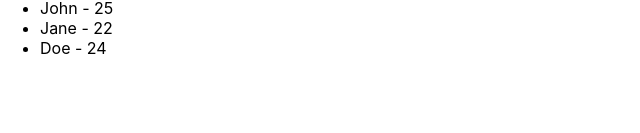
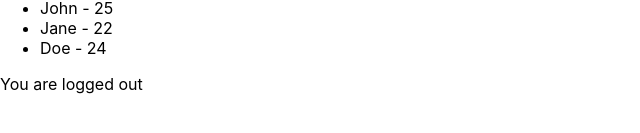
Before and after one commit to KanhaBacancy/React-my-app, a React (Create React App) app: page / in a window 1280 px wide. Shown: the part 321-454 px from the top of the page, without its empty margins (0-640 px from the left). Built offline with nearby package versions, Linux system fonts and the light colour scheme.

Commit message:
Add ConditionalRendering component

```diff
--- a/src/App.js
+++ b/src/App.js
@@ -5,6 +5,7 @@ import Greet from './Greet';
 import  Lifecycle from './Lifecycle'
 import  List from './List'
 import  Keys from './Keys'
+import  ConditionalRendering from './ConditionalRendering'
 
 function App() {
   return (
@@ -14,6 +15,7 @@ function App() {
       <Lifecycle />
       <List />
       <Keys />
+      <ConditionalRendering />
     </div>
   );
 }
--- /dev/null
+++ b/src/ConditionalRendering.js
@@ -0,0 +1,12 @@
+
+import React from 'react';
+
+function ConditionalRendering() {
+  const isLoggedIn = false;
+  if (isLoggedIn) {
+    return <div>You are logged in</div>;
+  } else {
+    return <div>You are logged out</div>;
+  }
+}
+export  default ConditionalRendering;
```
